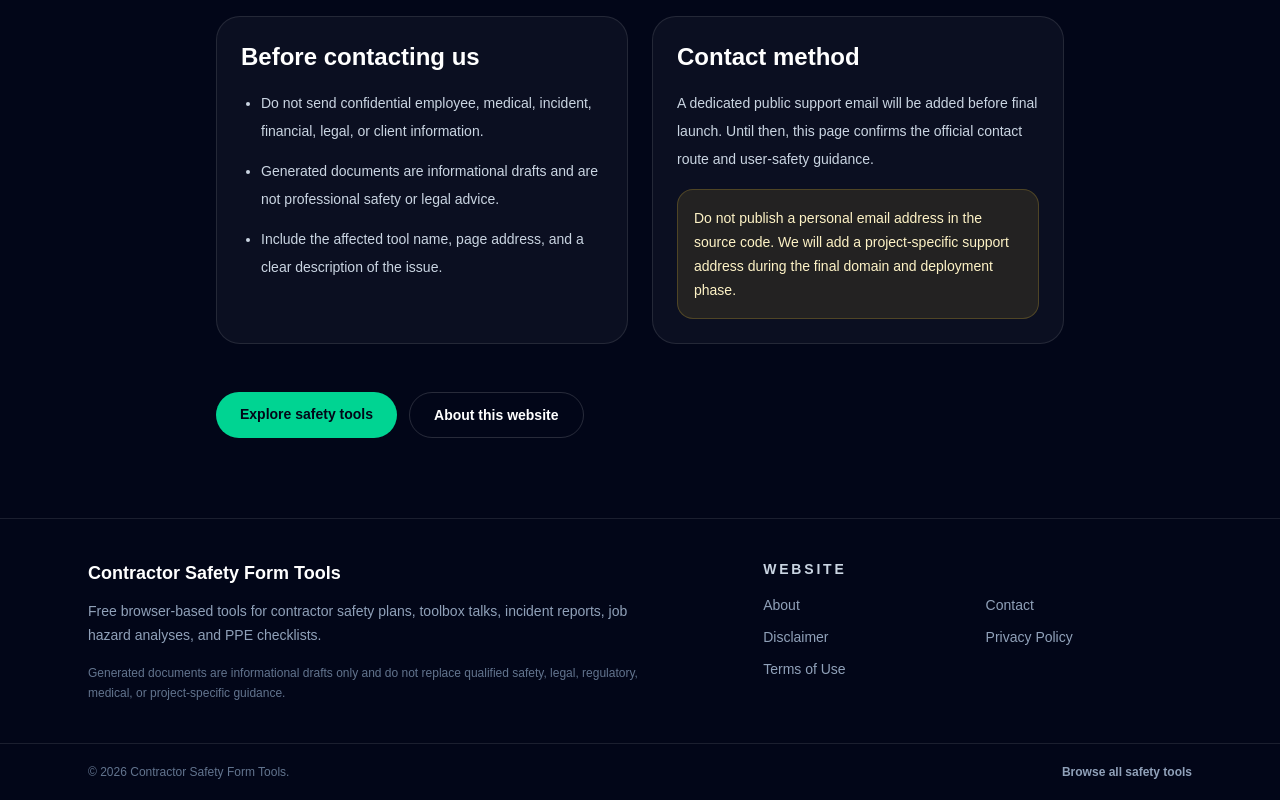
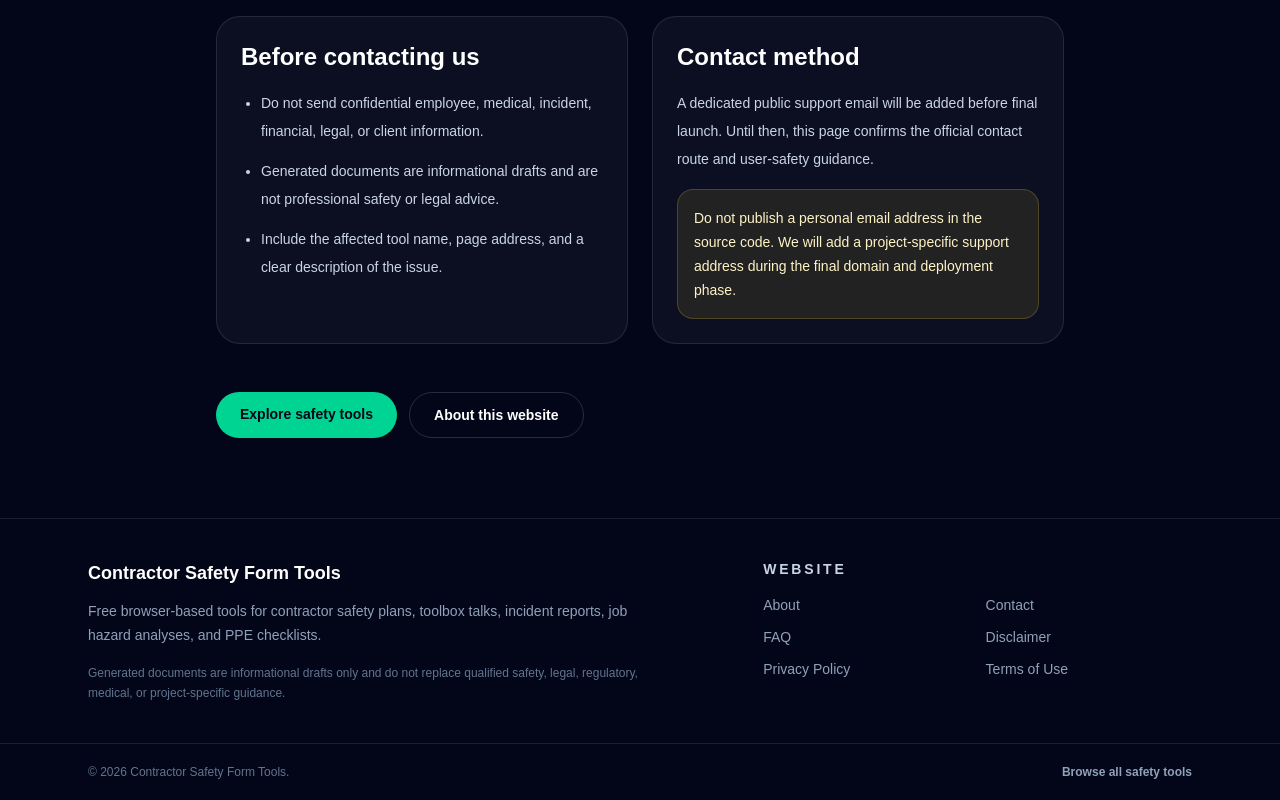
Before and after one commit to alhscholars-ship-it/contractor-safety-tools, a Next.js app: page /contact in a window 1280 px wide. Shown: the part 412-1212 px from the top of the page. Built offline with nearby package versions, Linux system fonts and the light colour scheme.

Commit message:
feat: add faq link to footer

```diff
--- a/src/components/layout/site-footer.tsx
+++ b/src/components/layout/site-footer.tsx
@@ -3,6 +3,7 @@ import Link from "next/link";
 const footerLinks = [
   { href: "/about", label: "About" },
   { href: "/contact", label: "Contact" },
+  { href: "/faq", label: "FAQ" },
   { href: "/disclaimer", label: "Disclaimer" },
   { href: "/privacy", label: "Privacy Policy" },
   { href: "/terms", label: "Terms of Use" },
```
